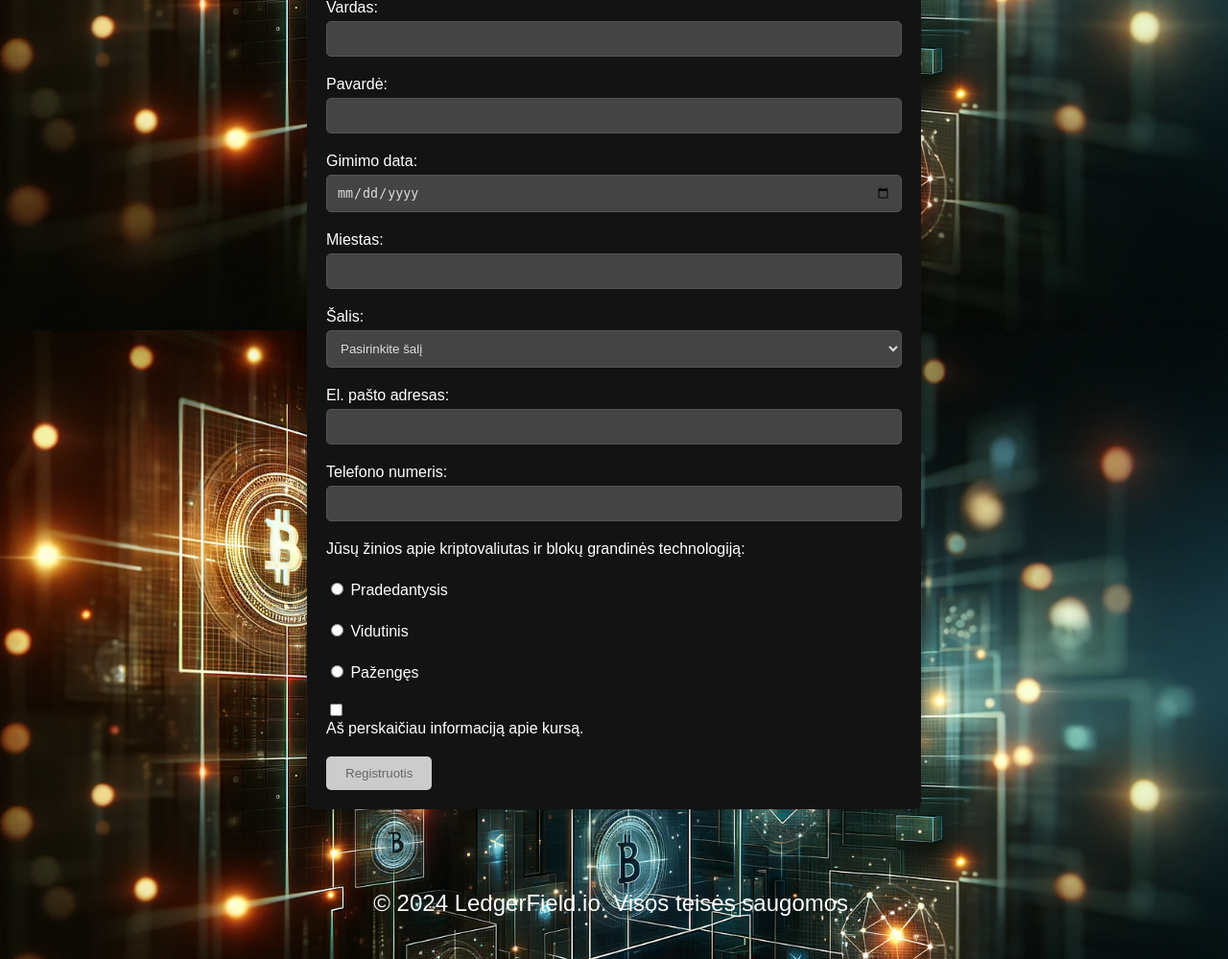
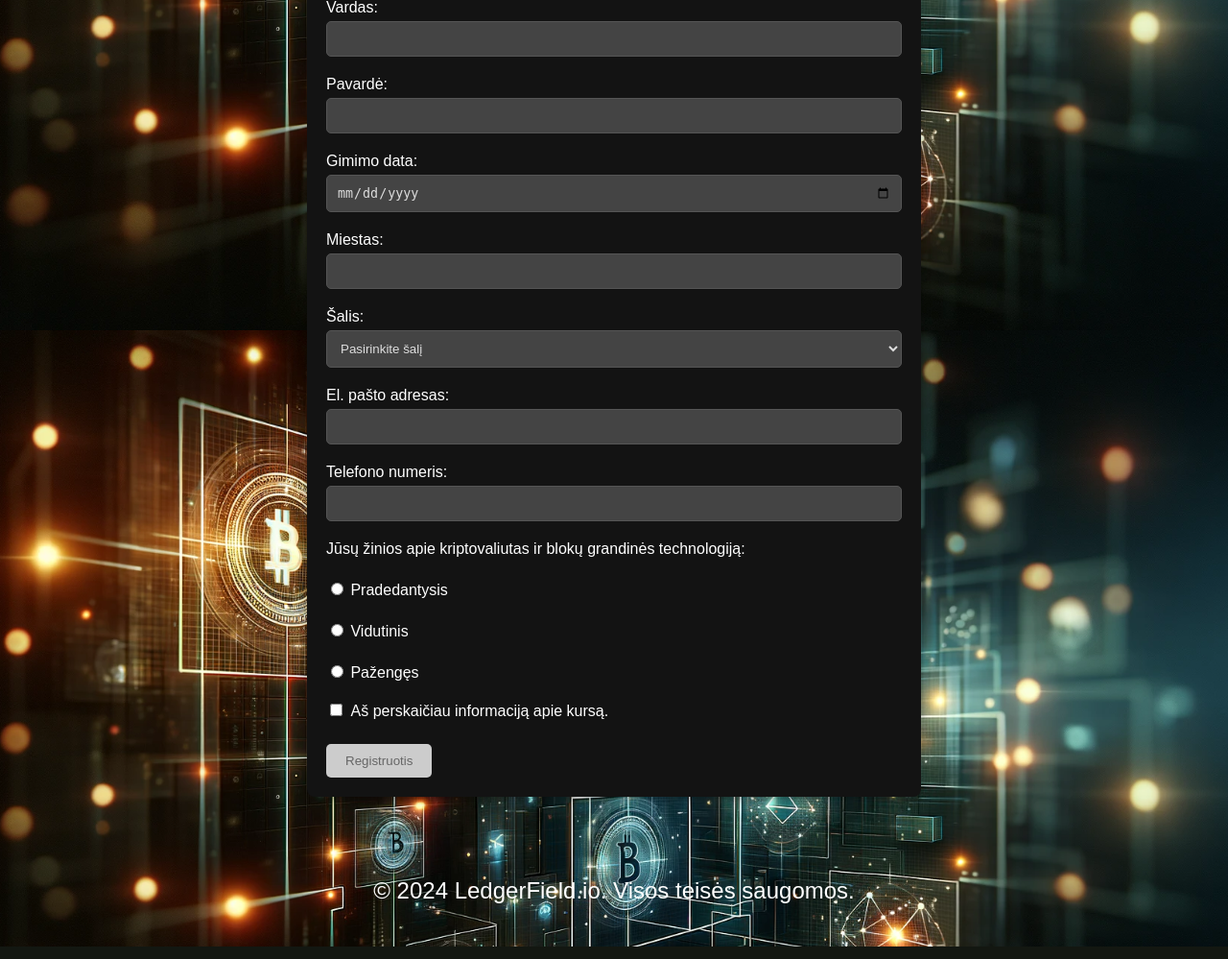
Before and after one commit to MisterVaidas/form-LT, a Flask app: page / in a window 1280 px wide. Shown: the part 456-1455 px from the top of the page at 96% size. Run offline with Flask 3, Linux system fonts and the light colour scheme; some libraries are stand-ins or nearby versions.

Commit message:
adjusted more styles

```diff
--- a/static/style.css
+++ b/static/style.css
@@ -83,6 +83,17 @@ button[type="submit"]:disabled:hover {
   background-color: #ccc;
 }
 
+.checkbox-inline {
+  display: inline-block;
+  margin-right: 10px;
+  vertical-align: middle;
+}
+
+.checkbox-inline input[type="checkbox"] {
+  margin-right: 5px;
+}
+
+
 
 @media (max-width: 768px) {
   .container {
--- a/templates/index.html
+++ b/templates/index.html
@@ -69,11 +69,11 @@
     </label>
   </div>
   <div class="form-group">
-    <input type="checkbox" id="confirmRead" name="confirmRead">
-    <label for="confirmRead">
-      Aš perskaičiau informaciją apie kursą.
+    <label class="checkbox-inline">
+        <input type="checkbox" id="confirmRead" name="confirmRead">
+        Aš perskaičiau informaciją apie kursą.
     </label>
-  </div>
+</div>
   <button type="submit" id="submitButton" disabled>Registruotis</button>
 </form>
 
```
